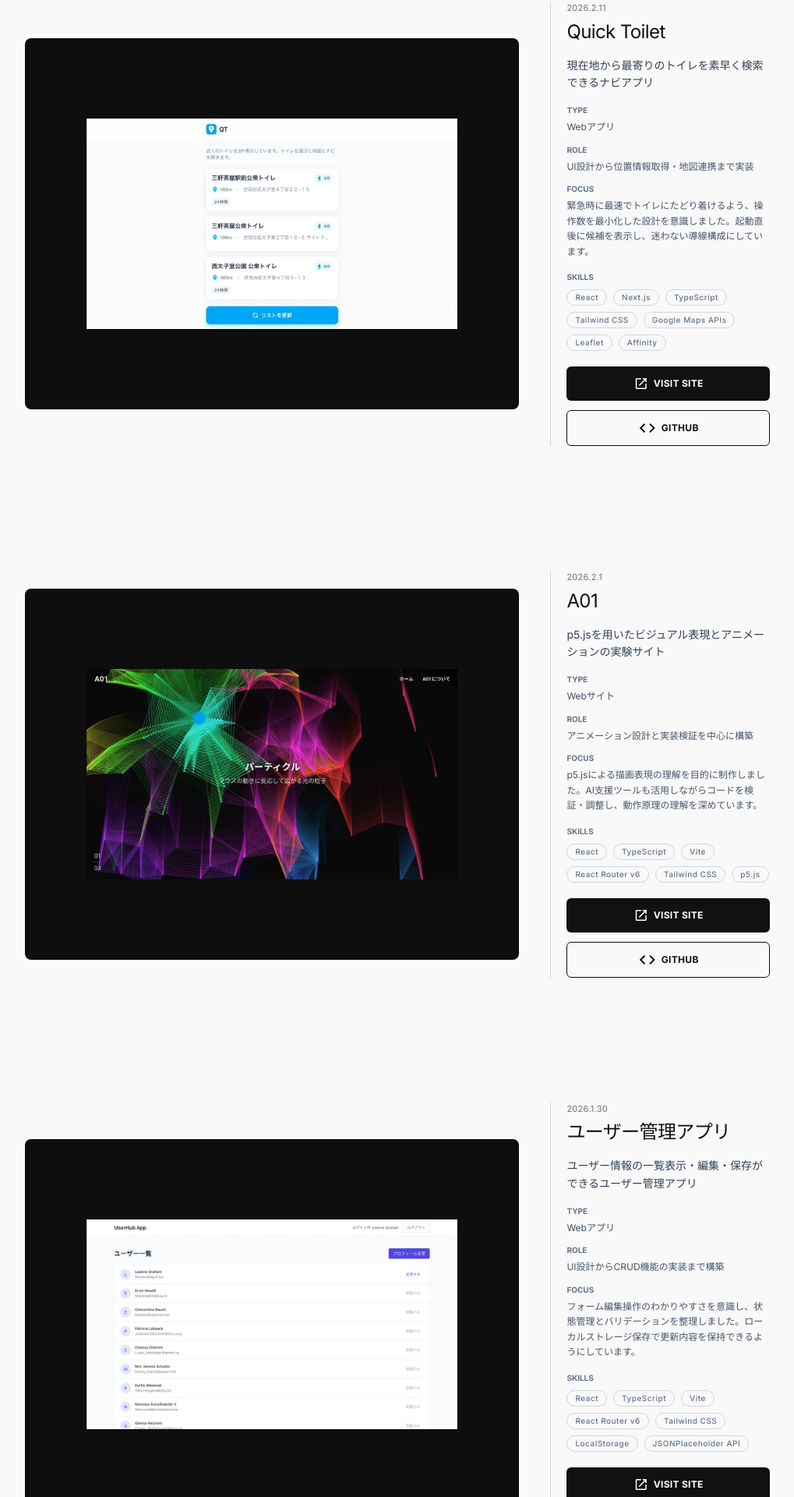
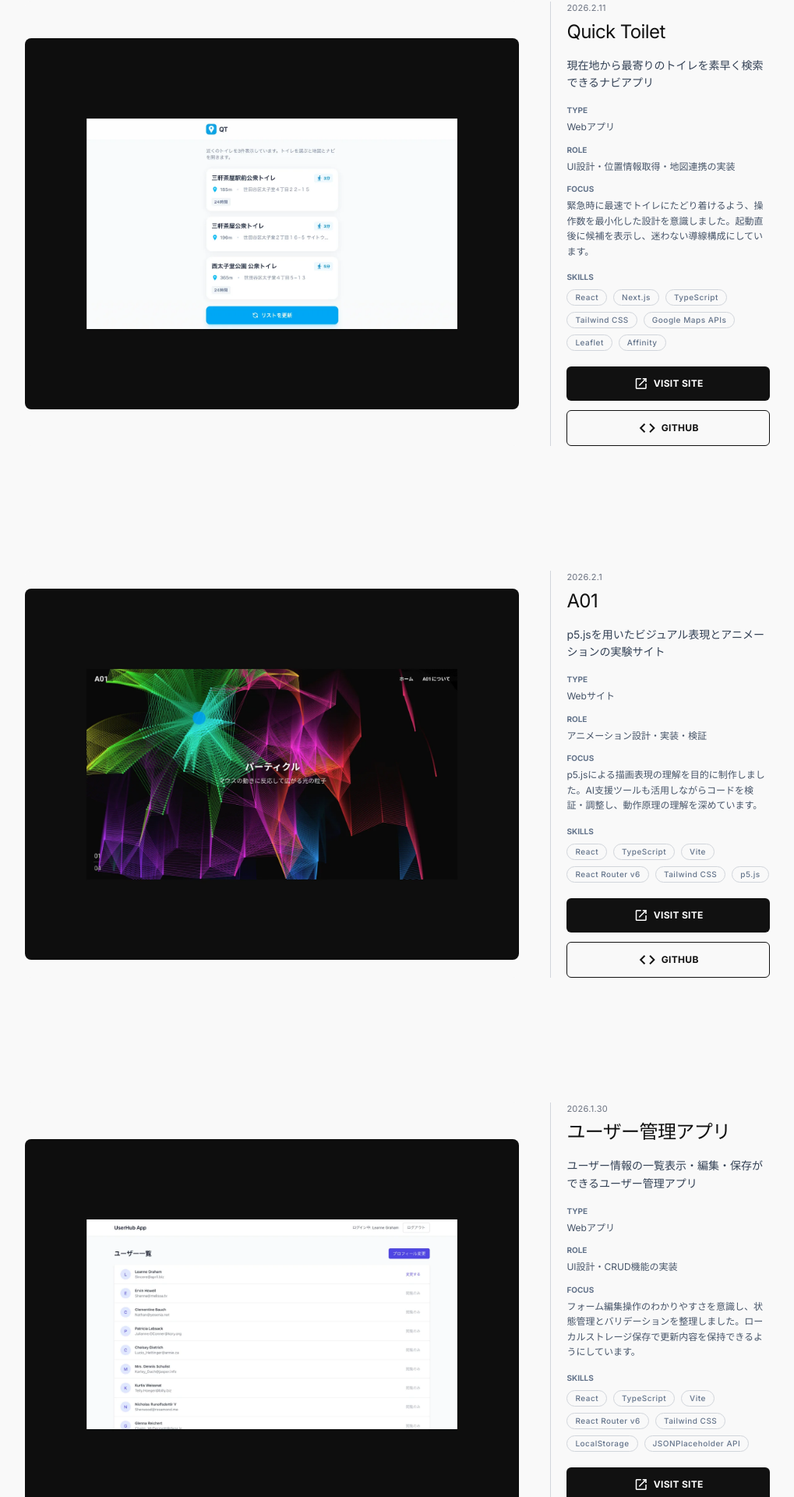
Before and after one commit to koma104/502104110, a Next.js app: page / in a window 1280 px wide. Shown: the part 973-2893 px from the top of the page at 78% size, without its empty margins (120-1139 px from the left). Built offline with nearby package versions, Linux system fonts and the light colour scheme.

Commit message:
chore: 各プロジェクトの Role 文言を変更

```diff
--- a/src/components/Projects.tsx
+++ b/src/components/Projects.tsx
@@ -6,12 +6,21 @@ const projects: Project[] = [
     date: '2026.2.11',
     subtitle: 'Webアプリ',
     description: '現在地から最寄りのトイレを素早く検索できるナビアプリ',
-    role: 'UI設計から位置情報取得・地図連携まで実装',
+    role: 'UI設計・位置情報取得・地図連携の実装',
     image: '/images/thumb_qt.webp',
     demoUrl: 'https://quick-toilet.vercel.app/',
     githubUrl: 'https://github.com/koma104/quick-toilet',
-    skills: ['React', 'Next.js', 'TypeScript', 'Tailwind CSS', 'Google Maps APIs', 'Leaflet', 'Affinity'],
-    focus: '緊急時に最速でトイレにたどり着けるよう、操作数を最小化した設計を意識しました。起動直後に候補を表示し、迷わない導線構成にしています。',
+    skills: [
+      'React',
+      'Next.js',
+      'TypeScript',
+      'Tailwind CSS',
+      'Google Maps APIs',
+      'Leaflet',
+      'Affinity',
+    ],
+    focus:
+      '緊急時に最速でトイレにたどり着けるよう、操作数を最小化した設計を意識しました。起動直後に候補を表示し、迷わない導線構成にしています。',
     tags: ['React', 'Next.js'],
   },
   {
@@ -19,12 +28,13 @@ const projects: Project[] = [
     date: '2026.2.1',
     subtitle: 'Webサイト',
     description: 'p5.jsを用いたビジュアル表現とアニメーションの実験サイト',
-    role: 'アニメーション設計と実装検証を中心に構築',
+    role: 'アニメーション設計・実装・検証',
     image: '/images/thumb_a01.webp',
     demoUrl: 'https://annnnnime01.vercel.app/',
     githubUrl: 'https://github.com/koma104/annnnnime01',
     skills: ['React', 'TypeScript', 'Vite', 'React Router v6', 'Tailwind CSS', 'p5.js'],
-    focus: 'p5.jsによる描画表現の理解を目的に制作しました。AI支援ツールも活用しながらコードを検証・調整し、動作原理の理解を深めています。',
+    focus:
+      'p5.jsによる描画表現の理解を目的に制作しました。AI支援ツールも活用しながらコードを検証・調整し、動作原理の理解を深めています。',
     tags: ['React', 'Next.js'],
   },
   {
@@ -32,12 +42,21 @@ const projects: Project[] = [
     date: '2026.1.30',
     subtitle: 'Webアプリ',
     description: 'ユーザー情報の一覧表示・編集・保存ができるユーザー管理アプリ',
-    role: 'UI設計からCRUD機能の実装まで構築',
+    role: 'UI設計・CRUD機能の実装',
     image: '/images/thumb_userhubapp.webp',
     demoUrl: 'https://user-hub-app-eight.vercel.app/',
     githubUrl: 'https://github.com/koma104/UserHubApp',
-    skills: ['React', 'TypeScript', 'Vite', 'React Router v6', 'Tailwind CSS', 'LocalStorage', 'JSONPlaceholder API'],
-    focus: 'フォーム編集操作のわかりやすさを意識し、状態管理とバリデーションを整理しました。ローカルストレージ保存で更新内容を保持できるようにしています。',
+    skills: [
+      'React',
+      'TypeScript',
+      'Vite',
+      'React Router v6',
+      'Tailwind CSS',
+      'LocalStorage',
+      'JSONPlaceholder API',
+    ],
+    focus:
+      'フォーム編集操作のわかりやすさを意識し、状態管理とバリデーションを整理しました。ローカルストレージ保存で更新内容を保持できるようにしています。',
     tags: ['React', 'Next.js'],
   },
   {
@@ -45,12 +64,13 @@ const projects: Project[] = [
     date: '2026.1.26',
     subtitle: 'テンプレート',
     description: 'JavaScriptで実装したバリデーション付きお問い合わせフォームのテンプレート',
-    role: 'フォームUI設計からバリデーション実装まで構築',
+    role: 'フォームUI設計・バリデーション実装',
     image: '/images/thumb_form.webp',
     demoUrl: 'https://contact-form-template.vercel.app/',
     githubUrl: 'https://github.com/koma104/contact-form-template',
     skills: ['HTML', 'CSS', 'JavaScript'],
-    focus: '実務で再利用できることを想定し、入力チェックとエラー表示の分かりやすさを重視して設計しました。',
+    focus:
+      '実務で再利用できることを想定し、入力チェックとエラー表示の分かりやすさを重視して設計しました。',
     tags: ['React', 'Next.js'],
   },
   {
@@ -58,12 +78,13 @@ const projects: Project[] = [
     date: '2025.7.18',
     subtitle: 'Webサイト',
     description: 'サロンのブランドイメージと情報を視覚的に伝えるヘアサロン向けWebサイト',
-    role: 'デザイン設計から実装まで担当',
+    role: 'デザイン設計・実装',
     image: '/images/thumb_vdo.webp',
     demoUrl: 'https://hairsalon-vdo-b.vercel.app/',
     githubUrl: 'https://github.com/koma104/hairsalon-vdo',
     skills: ['React', 'Next.js', 'TypeScript', 'CSS Modules', 'GSAP', 'Lenis', 'Figma'],
-    focus: 'サロンの雰囲気が伝わるビジュアル設計と、GSAPを用いたアニメーション演出で閲覧体験を向上させました。レスポンシブ表示にも対応しています。',
+    focus:
+      'サロンの雰囲気が伝わるビジュアル設計と、GSAPを用いたアニメーション演出で閲覧体験を向上させました。レスポンシブ表示にも対応しています。',
     tags: ['React', 'Next.js'],
   },
 ];
```
